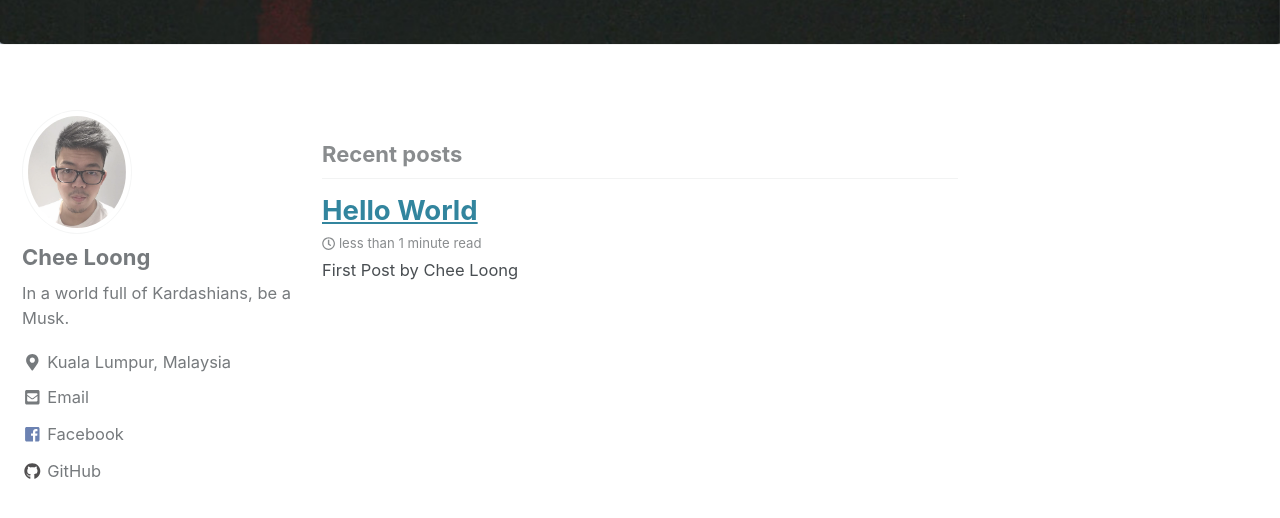
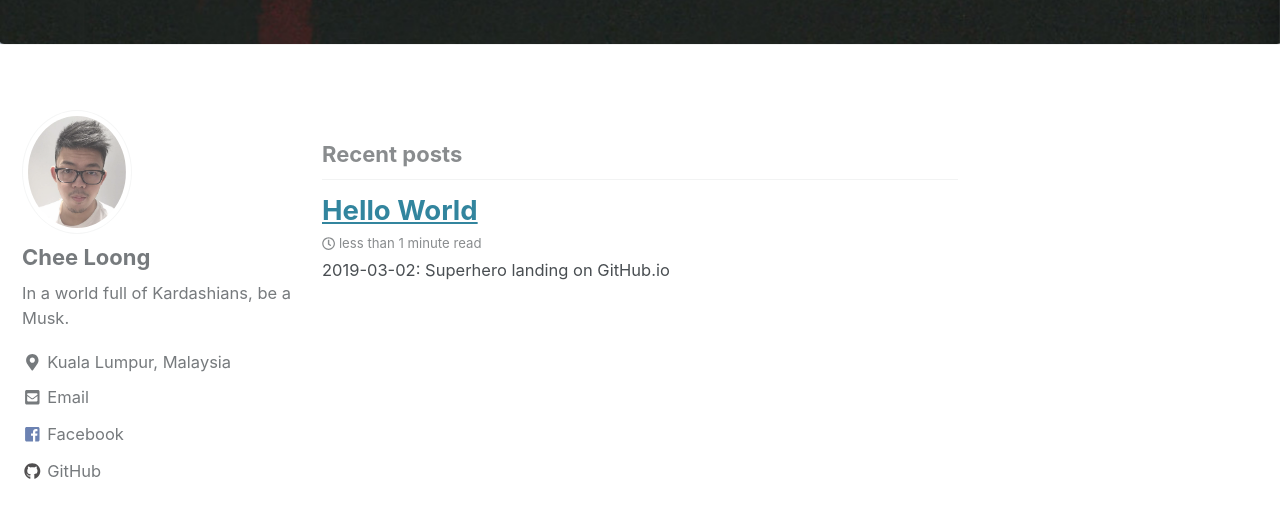
Before and after one commit to CheeLoong/CheeLoong.github.io, a Jekyll site: the page built from index.html, in a window 1280 px wide and 900 px high, scrolled down 316 px. Shown: the top 518 px of the window. Built offline with Jekyll 4.4.1, drawn with Linux system fonts in a browser that asks for light colours; cached includes are drawn as plain includes; the list of posts is cut into pages by our own code.

Commit message:
new excerpt

```diff
--- a/_posts/2019-03-02-helloworld.md
+++ b/_posts/2019-03-02-helloworld.md
@@ -3,7 +3,7 @@ title: "Hello World"
 permalink: /helloworld/
 data: 2019-03-02
 tags: [Hello World]
-excerpt: "First Post by Chee Loong"
+excerpt: "2019-03-02: Superhero landing on GitHub.io"
 mathjax: "true"
 ---
 
```
